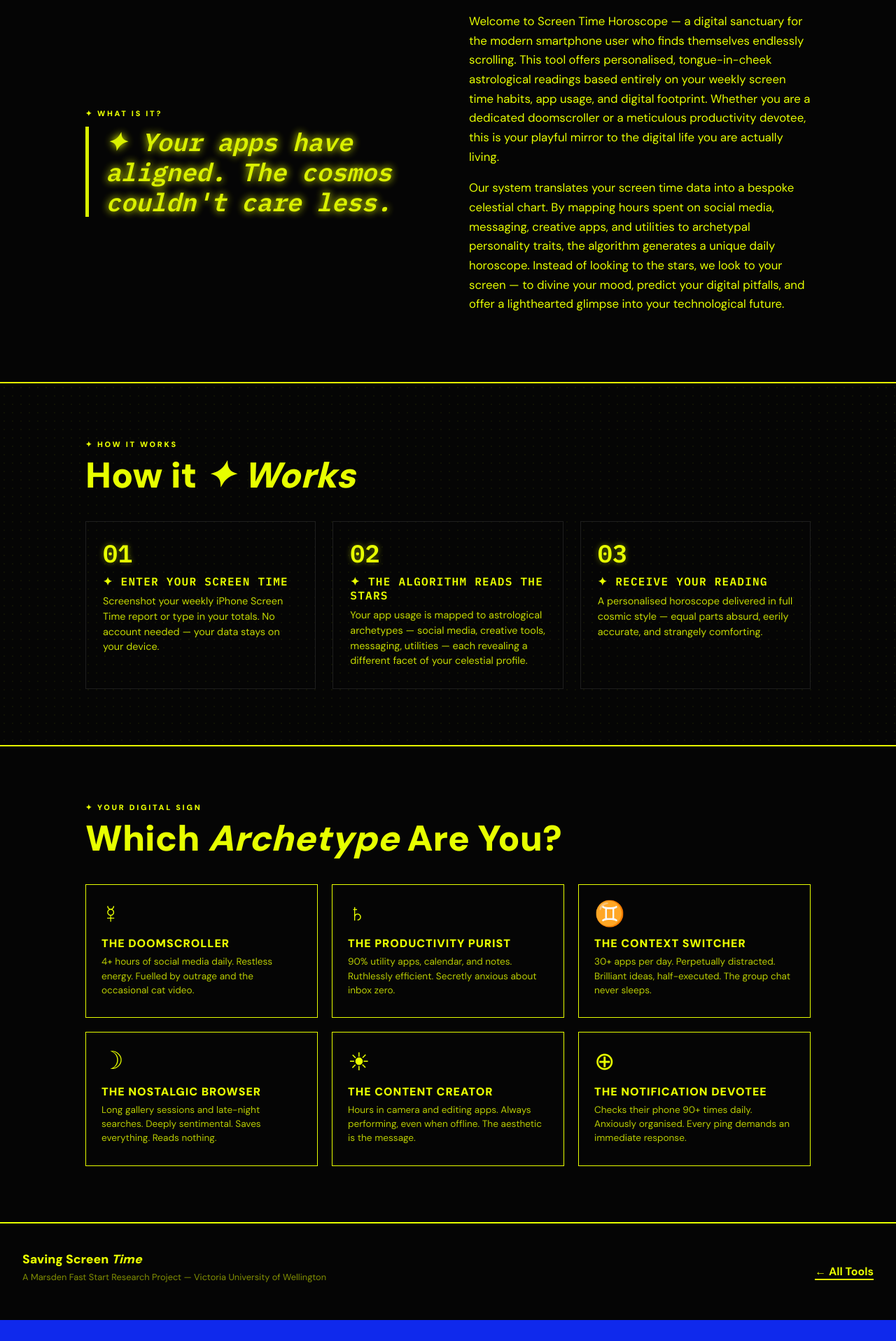
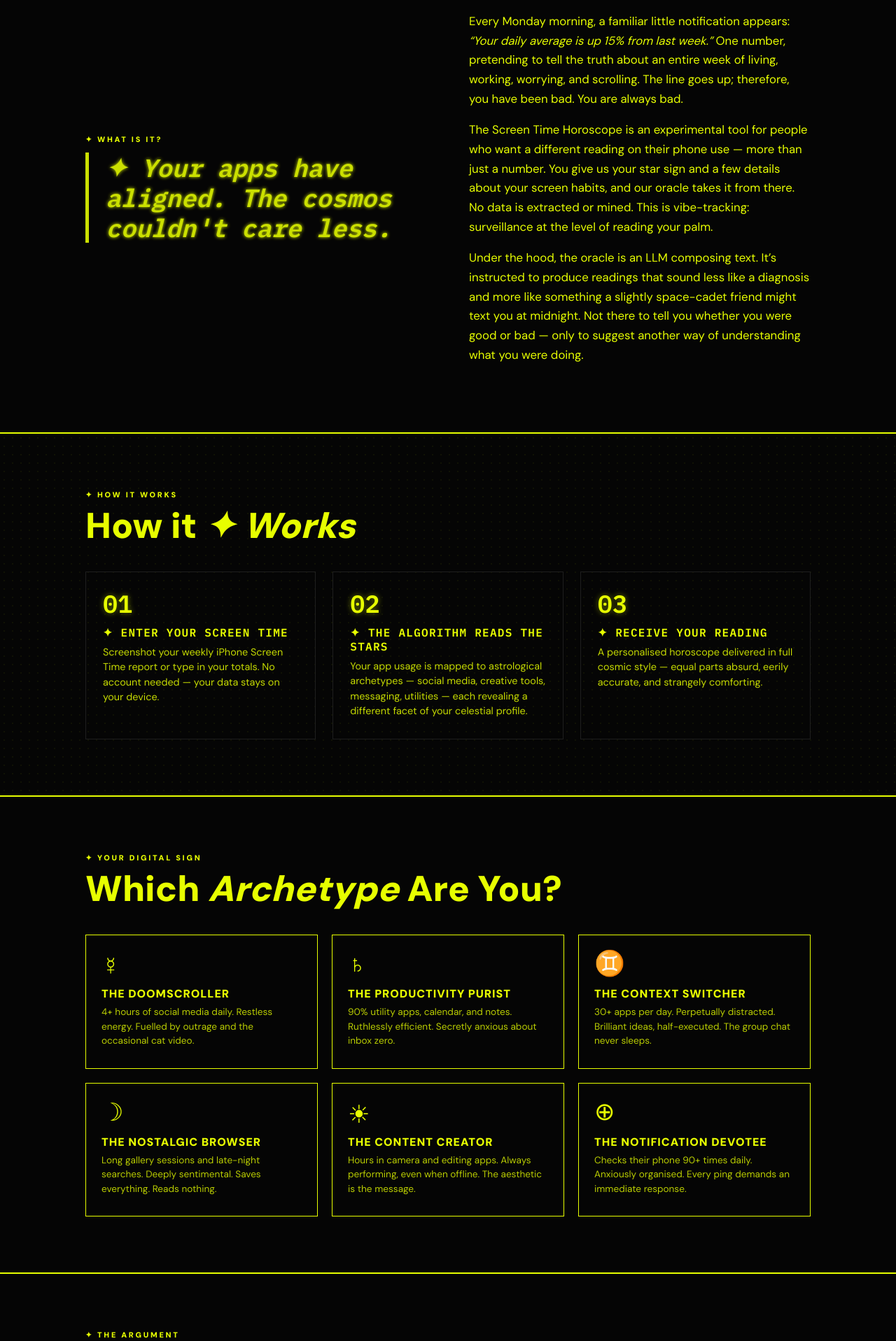
Before and after one commit to EthanSheafMorrison/Saving-Screen-Time, a Next.js app in the folder saving-screen-time-nextjs/: page /tools/screen-time-horoscope in a window 1280 px wide. Shown: the part 880-2797 px from the top of the page at 70% size. Built offline with nearby package versions, Linux system fonts and the light colour scheme; no server answers.

Commit message:
update page with information

```diff
--- a/saving-screen-time-nextjs/src/app/(site)/tools/screen-time-horoscope/page.tsx
+++ b/saving-screen-time-nextjs/src/app/(site)/tools/screen-time-horoscope/page.tsx
@@ -57,8 +57,9 @@ export default function ScreenTimeHoroscopePage() {
         }
         aboutBody={
           <>
-            <p>Welcome to Screen Time Horoscope — a digital sanctuary for the modern smartphone user who finds themselves endlessly scrolling. This tool offers personalised, tongue-in-cheek astrological readings based entirely on your weekly screen time habits, app usage, and digital footprint. Whether you are a dedicated doomscroller or a meticulous productivity devotee, this is your playful mirror to the digital life you are actually living.</p>
-            <p>Our system translates your screen time data into a bespoke celestial chart. By mapping hours spent on social media, messaging, creative apps, and utilities to archetypal personality traits, the algorithm generates a unique daily horoscope. Instead of looking to the stars, we look to your screen — to divine your mood, predict your digital pitfalls, and offer a lighthearted glimpse into your technological future.</p>
+            <p>Every Monday morning, a familiar little notification appears: <em>“Your daily average is up 15% from last week.”</em> One number, pretending to tell the truth about an entire week of living, working, worrying, and scrolling. The line goes up; therefore, you have been bad. You are always bad.</p>
+            <p>The Screen Time Horoscope is an experimental tool for people who want a different reading on their phone use — more than just a number. You give us your star sign and a few details about your screen habits, and our oracle takes it from there. No data is extracted or mined. This is vibe-tracking: surveillance at the level of reading your palm.</p>
+            <p>Under the hood, the oracle is an LLM composing text. It’s instructed to produce readings that sound less like a diagnosis and more like something a slightly space-cadet friend might text you at midnight. Not there to tell you whether you were good or bad — only to suggest another way of understanding what you were doing.</p>
           </>
         }
         featuresTitle={<>How it <em>✦ Works</em></>}
@@ -80,6 +81,7 @@ export default function ScreenTimeHoroscopePage() {
           },
         ]}
         extraSection={
+          <>
             <section className="tool-extra">
               <div className="section-inner">
                 <div className="section-label">Your Digital Sign</div>
@@ -95,6 +97,34 @@ export default function ScreenTimeHoroscopePage() {
                 </div>
               </div>
             </section>
+
+            <section className="tool-extra">
+              <div className="section-inner">
+                <div className="section-label">The Argument</div>
+                <div className="section-title">The Horoscope as a <em>Counter-Reading</em></div>
+                <div className="aim-body reveal" style={{ maxWidth: 760, marginTop: 24 }}>
+                  <p>Horoscopes have always occupied an odd corner of media. They sit between the news and the comics — mass-produced and generic, yet written and read as if they were intimate. Long before social platforms promised algorithmic personalisation, newspapers were already printing a kind of low-tech personalisation at scale: twelve signs, one short paragraph each, addressed directly to “you.”</p>
+                  <p>Theodor Adorno famously hated this. In his 1950s study of a Los Angeles horoscope column, he argued that astrology trains readers out of critical thought, nudging them to accept pre-packaged interpretations instead of making sense of the world for themselves.</p>
+                  <p>What interests us, several decades and a few billion push notifications later, is almost the inverse. Screen time reports now do exactly what Adorno worried about, but with numbers. They present a single figure — <em>3 hours 47 minutes, up 37%</em> — as if it were neutral fact rather than a particular, value-laden way of reading a week. The figure pushes aside other ways of understanding what screens are doing in our lives: how they can soothe, aggravate, structure, and sometimes save us.</p>
+                  <p>By comparison, horoscopes are refreshingly honest about being interpretive. They don’t arrive pretending to be neutral facts; they arrive as language — loose, roomy, and open to being taken up in different ways. Broad statements that could apply to many, yet feel uncannily specific. Modal verbs instead of measurement: <em>you may feel…</em>, <em>it might be time to…</em></p>
+                  <p>The effect is that it invites you to decide. You either see yourself in the reading, or you don’t — but either way, you clarify what your week has actually been like. The horoscope is a prompt: a little narrative you can try on, argue with, or pocket for later.</p>
+                </div>
+              </div>
+            </section>
+
+            <section className="tool-extra">
+              <div className="section-inner">
+                <div className="section-label">Bonus Feature</div>
+                <div className="section-title">From Horoscope to <em>Out-of-Office Reply</em></div>
+                <div className="aim-body reveal" style={{ maxWidth: 760, marginTop: 24 }}>
+                  <p>We’ve also built in a feature where you can turn your Screen Time Horoscope into a ready-to-paste out-of-office reply. For your next holiday or break from work, you no longer have to send a generic <em>“I am currently away from my email”</em> message. You can reach for the stars instead — and disengage on the basis of whatever the tea leaves are saying about your week.</p>
+                  <p>Email has already become a site of virtue signalling and self-expression: the earnest plea not to print this message <em>“for the sake of the environment,”</em> the inspirational quote, the humble brag pointing to a recent publication. What if we used the same space to showcase something a little wackier — that our decision to unplug was justified by a celestial reading of the stars?</p>
+                  <p>We’re not the first to make out-of-office replies a little weird. Iceland’s tourism campaign famously let a horse “answer” your emails while you were away, turning auto-response into performance art. Our horoscope-based reply does something similarly odd: it lets a speculative, mystical register leak into one of the most tightly managed corners of professional life, and uses that leak to justify stepping away.</p>
+                  <p>It could also give off a slightly unhinged vibe — which, frankly, is an excellent way to discourage anyone from emailing you in the first place.</p>
+                </div>
+              </div>
+            </section>
+          </>
         }
       />
       <HoroscopeModal open={open} onClose={() => setOpen(false)} />
```
Also changed, not shown: 1 other file (tests, documents, lock files or other folders). Lines whose indentation alone changed are shown as unchanged.
